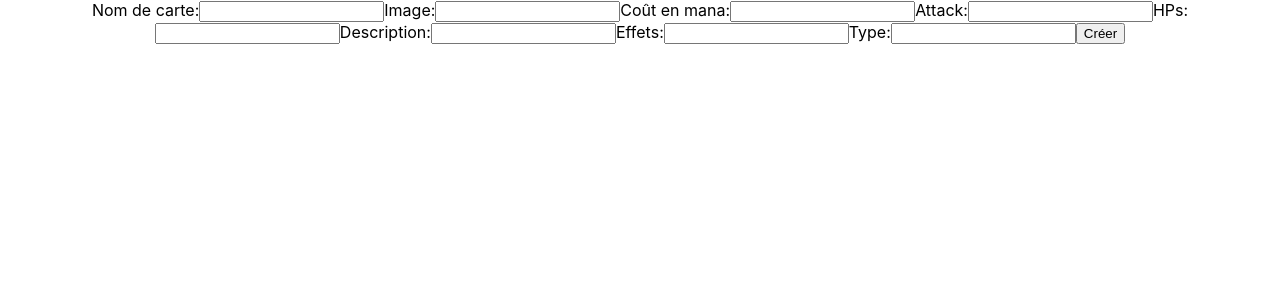
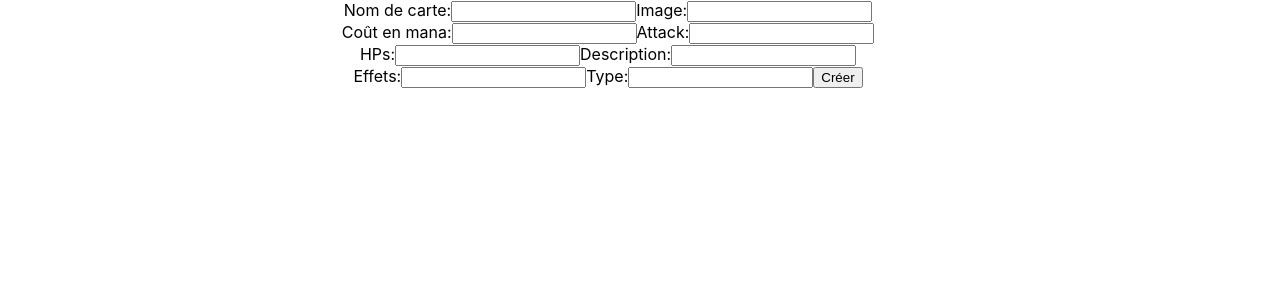
Before and after one commit to DevLinky/ProjetFront, a React (Create React App) app: page / in a window 1280 px wide. Shown: the top 300 px of the page. Built offline with nearby package versions, Linux system fonts and the light colour scheme.

Commit message:
lil' update

```diff
--- a/src/components/uniteCard.js
+++ b/src/components/uniteCard.js
@@ -2,12 +2,6 @@ import axios from 'axios';
 import React from 'react';
 
 const url = 'http://localhost:5000/cards';
-let axiosConfig = {
-    headers: {
-        'Content-Type': 'application/json;charset=UTF-8',
-        "Access-Control-Allow-Origin": "*",
-    }
-  };
 
 export default class Cards extends React.Component {
     constructor(props){
@@ -20,7 +14,7 @@ export default class Cards extends React.Component {
         attack:Number,
         HP: Number,
         desc: '',
-        effect:""
+        effect:''
       }
     }
       handleChange = event => {
@@ -30,7 +24,7 @@ export default class Cards extends React.Component {
           event.preventDefault();
           console.log(this.state)
 
-          axios.post(`http://localhost:5000/cards/`, this.state)
+          axios.post(url, this.state)
           .then(res => {
               console.log(res);
               console.log(res.data);
@@ -40,6 +34,7 @@ export default class Cards extends React.Component {
       render() {
           const {name, mana, attack, HP, desc, effect, type, image} = this.state
         return (
+            <div className="newCard">
             <form onSubmit={this.handleSubmit}>
                 <label>Nom de carte:
                 <input type="text" name="name" value={name} onChange={this.handleChange}></input>
@@ -47,18 +42,21 @@ export default class Cards extends React.Component {
                 <label>Image:
                 <input type="text" name="image" value={image} onChange={this.handleChange}></input>
                 </label>
+                <br></br>
                 <label>Coût en mana:
                 <input type="text" name="mana" value={mana} onChange={this.handleChange}></input>
                 </label>
                 <label>Attack:
                 <input type="text" name="attack" value={attack} onChange={this.handleChange}></input>
                 </label>
+                <br></br>
                 <label>HPs:
                 <input type="text" name="HP" value={HP} onChange={this.handleChange}></input>
                 </label>
                 <label>Description:
                 <input type="text" name="desc" value={desc} onChange={this.handleChange}></input>
                 </label>
+                <br></br>
                 <label>Effets:
                 <input type="text" name="effect" value={effect} onChange={this.handleChange}></input>
                 </label>
@@ -67,6 +65,7 @@ export default class Cards extends React.Component {
                 </label>
                 <button type="submit">Créer</button>
             </form>
+            </div>
         )
       }
 
--- a/src/index.css
+++ b/src/index.css
@@ -30,4 +30,12 @@ code {
   height:100%;
   width:100%;
 }
+.newCard{
+  margin-left: auto;
+  margin-right: auto;
+  height:85%;
+  width: 95%;
+  position: absolute;
+  text-align:center;
+}
 li{display:inline-block}
```
